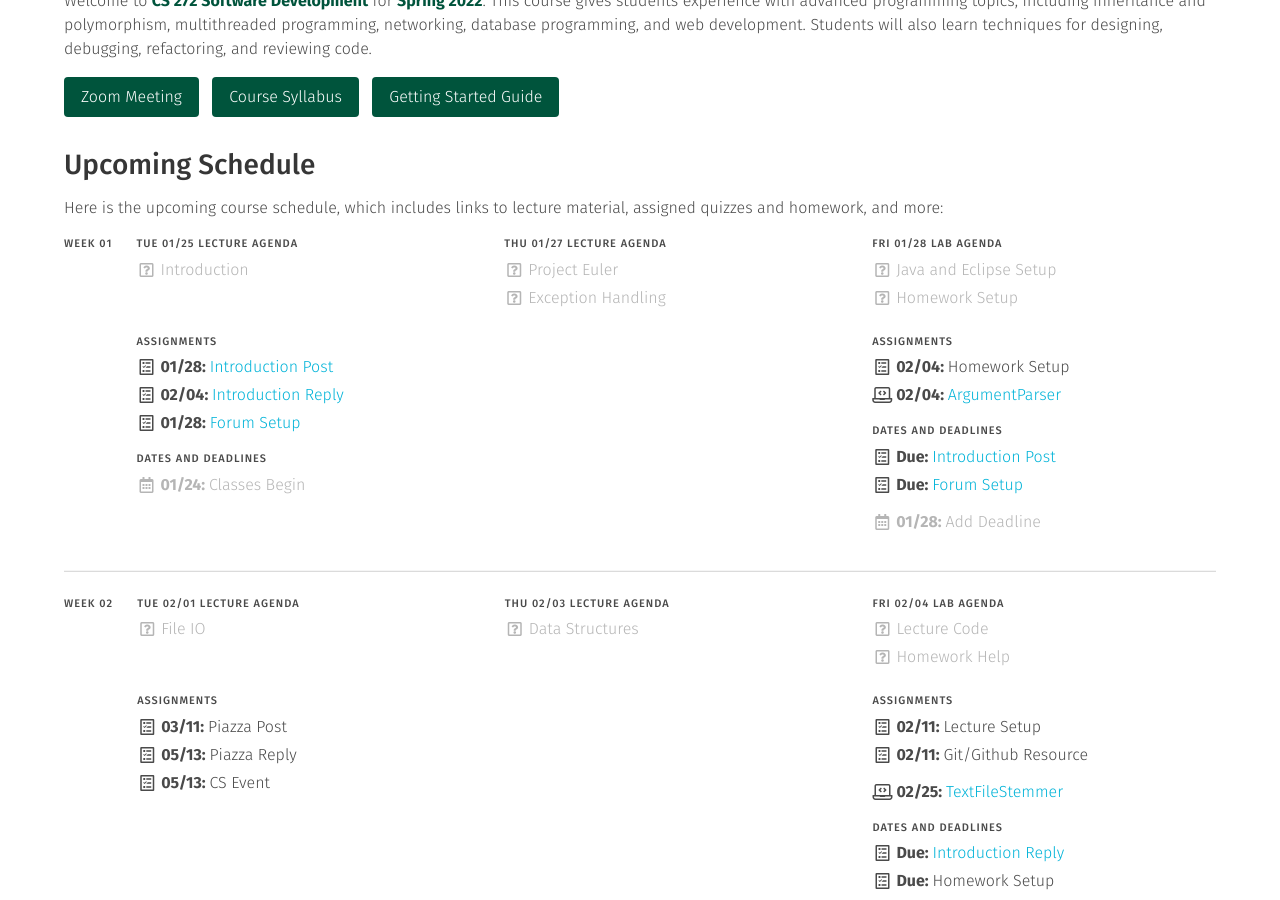
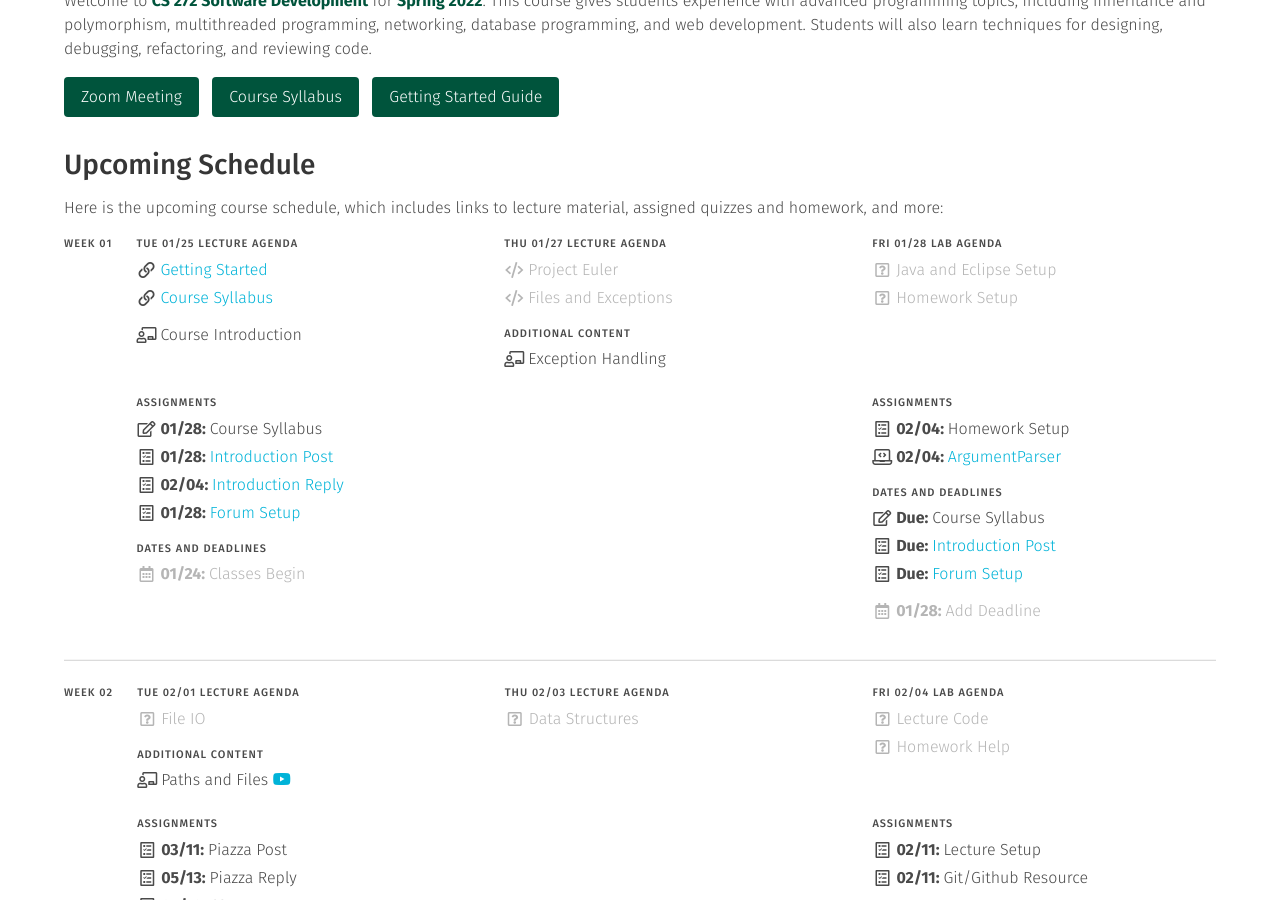
Before and after one commit to usf-cs272-spring2022/usf-cs272-spring2022.github.io, a Jekyll site: the page built from index.md, in a window 1280 px wide and 900 px high, scrolled down 341 px. Built offline with Jekyll 4.4.1, drawn with Linux system fonts in a browser that asks for light colours.

```diff
--- a/_data/schedule.yml
+++ b/_data/schedule.yml
@@ -5,7 +5,7 @@
     label: 'Lecture Agenda'
     dates: false
 
-  additional: &content
+  content: &content
     label: 'Additional Content'
     dates: ''
 
@@ -28,11 +28,23 @@
         sections:
           - <<: *lectures
             items:
-              - text: 'Introduction'
-                type: [*pending]
+              - text: 'Getting Started'
+                icon: 'website'
+                link: '/guides/general/getting-started.html'
+
+              - text: 'Course Syllabus'
+                icon: 'website'
+                link: 'https://usfca.simplesyllabus.com/doc/yoiu6kild/Spring-2022-CS-272-01-Software-Development?mode=view'
+
+              - file: 'slides'
+                name: 'course_intro'
+                type: ['bump']
 
           - <<: *assignments
             items:
+              - file: 'quizzes'
+                name: 'syllabus'
+
               - file: 'participation'
                 name: 'introduction_post'
 
@@ -54,10 +66,17 @@
           - <<: *lectures
             items:
               - text: 'Project Euler'
+                icon: 'code'
                 type: [*pending]
 
-              - text: 'Exception Handling'
+              - text: 'Files and Exceptions'
+                icon: 'code'
                 type: [*pending]
+
+          - <<: *content
+            items:
+              - file: 'slides'
+                name: 'exceptions'
 
       - date: 2022-01-28
         sections:
@@ -79,6 +98,9 @@
 
           - <<: *deadlines
             items:
+              - file: 'quizzes'
+                name: 'syllabus'
+
               - file: 'participation'
                 name: 'introduction_post'
 
@@ -99,6 +121,11 @@
             items:
               - text: 'File IO'
                 type: [*pending]
+
+          - <<: *content
+            items:
+              - file: 'slides'
+                name: 'paths'
 
           - <<: *assignments
             items:
```
Also changed, not shown: _data/quizzes.yml (+10 -7 lines), _data/slides.yml (+22 -14 lines).
